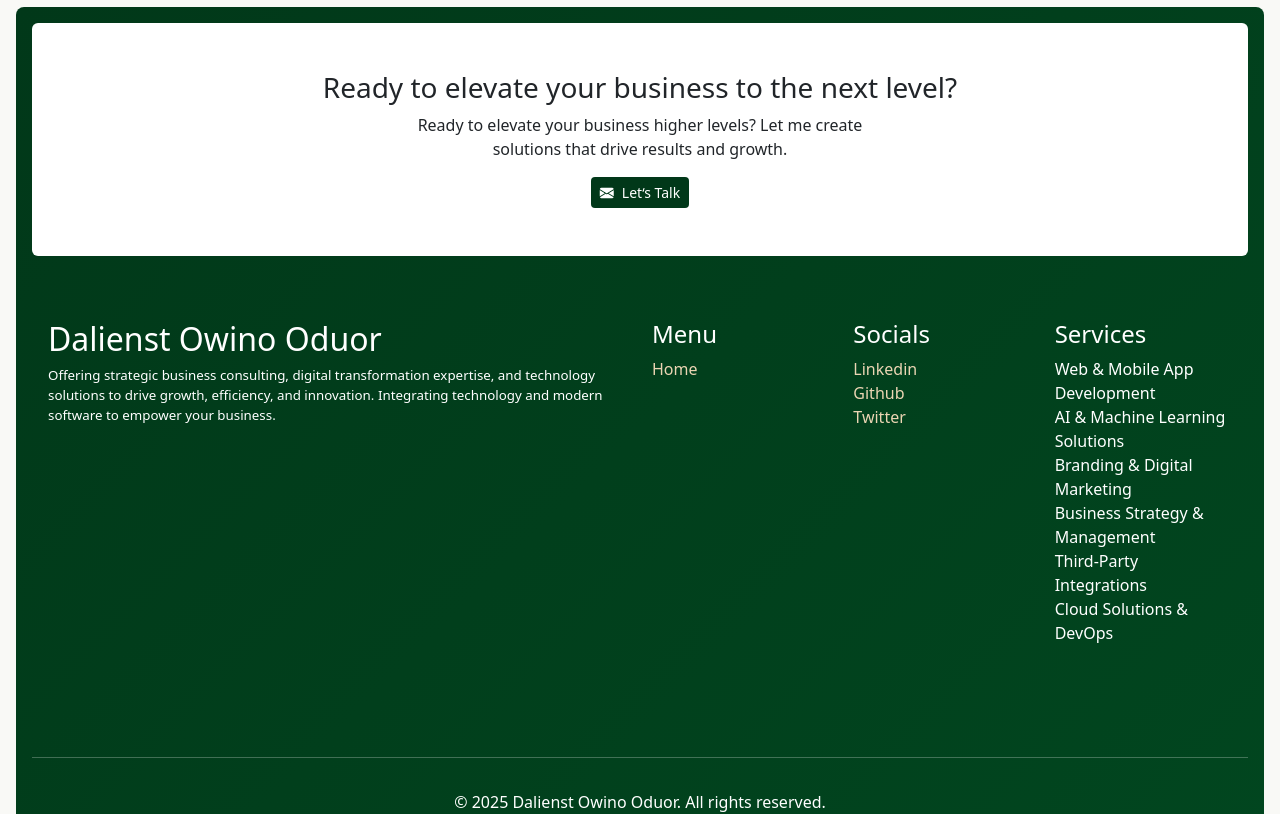
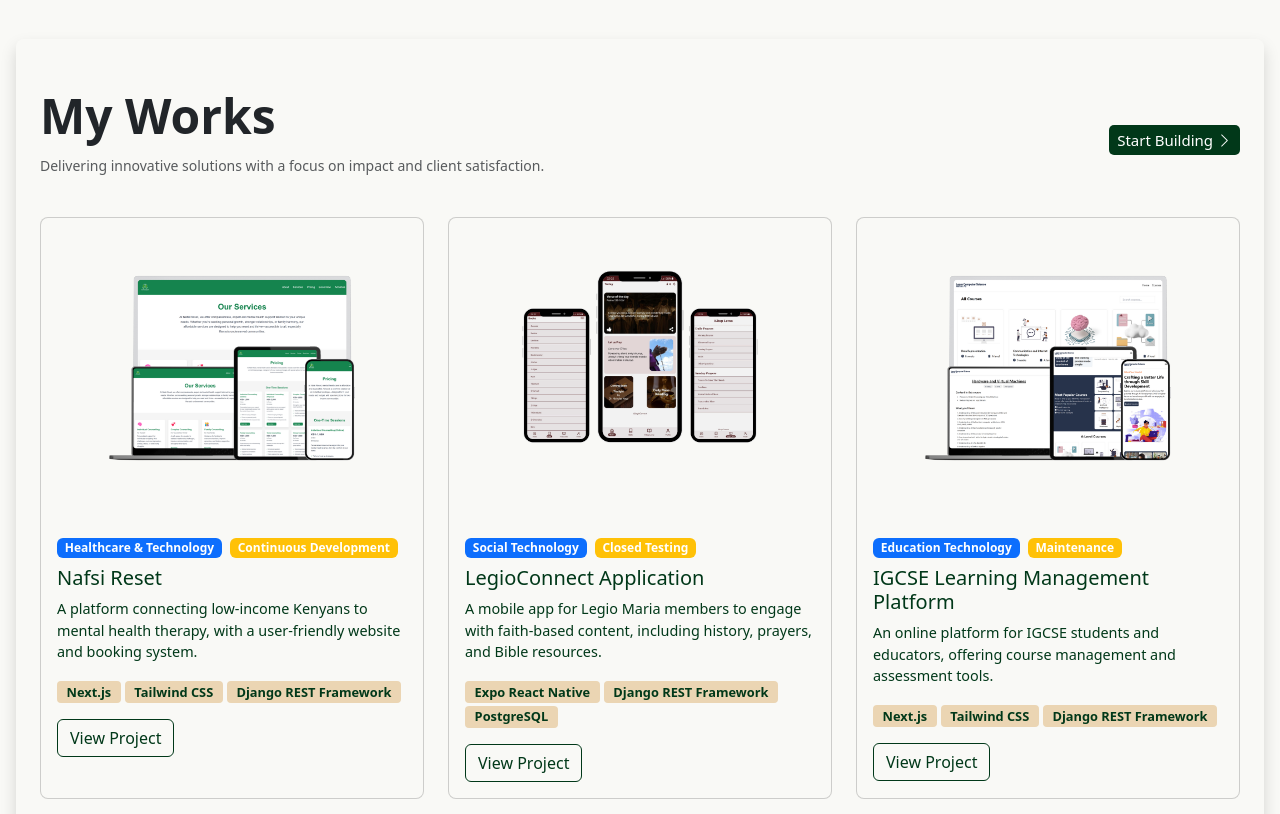
Before and after one commit to dalienst/dalienst, a Next.js app: page / in a window 1280 px wide. Shown: the part 1580-2394 px from the top of the page. Built offline with nearby package versions, Linux system fonts and the light colour scheme.

Commit message:
complete works

```diff
--- a/app/globals.css
+++ b/app/globals.css
@@ -122,13 +122,42 @@ body {
   line-height: 1.5;
 }
 
-.works-bg {
-  background-color: #fff;
+.work-card {
+  transition: transform 0.3s ease, box-shadow 0.3s ease;
+  /* border: none; */
+  border-radius: 0.5rem;
+  background-color: var(--background);
+}
+
+.work-card:hover {
+  transform: translateY(-5px);
+  box-shadow: 0 4px 15px rgba(0, 0, 0, 0.1) !important;
+}
+
+.work-title {
+  font-size: 1.25rem;
+  color: var(--primary);
 }
 
 .work-description {
-  font-size: 15px;
-  color: #686666;
+  font-size: 0.9rem;
+  color: var(--primary);
+  line-height: 1.5;
+}
+
+.tech-badge {
+  background-color: var(--creame);
+  color: var(--primary);
+  font-size: 0.8rem;
+  padding: 0.3rem 0.6rem;
+  border-radius: 0.25rem;
+}
+
+.card-img-top {
+  object-fit: contain;
+  height: 300px;
+  border-top-left-radius: 0.5rem;
+  border-top-right-radius: 0.5rem;
 }
 
 .footer-btn {
--- a/app/page.jsx
+++ b/app/page.jsx
@@ -10,7 +10,7 @@ function Home() {
       <Header />
       <About />
       <Services />
-      {/* <Works /> */}
+      <Works />
     </>
   );
 }
--- a/components/landing/Works.jsx
+++ b/components/landing/Works.jsx
@@ -5,68 +5,82 @@ import React from "react";
 
 function Works() {
   return (
-    <div className="container-fluid px-3 py-3">
+    <div className="container-fluid px-3 py-5" id="works">
       <div className="py-5 works-bg px-4 rounded-3 shadow">
-        <section className="mb-3 d-flex flex-column flex-md-row justify-content-between align-items-start align-items-md-center">
+        <section className="mb-4 d-flex flex-column flex-md-row justify-content-between align-items-start align-items-md-center">
           <div>
-            <h1>My Works</h1>
-            <p>
+            <h1 className="display-5 fw-bold">My Works</h1>
+            <p className="text-muted">
               <small>
-                My work combines a step-by-step procedure ensuring customer
-                satisfaction is met.
+                Delivering innovative solutions with a focus on impact and
+                client satisfaction.
               </small>
             </p>
           </div>
-
+          {/* TODO: Add products page */}
           <div>
-            <Link href="#" className="btn btn-sm btn-outline-success">
-              Get In Depth{" "}
-              <span>
-                <i className="bi bi-chevron-right" />
-              </span>
+            <Link
+              href="mailto:oduordalienst@gmail.com"
+              className="btn btn-sm primary-btn"
+              aria-label="Contact for project details"
+            >
+              Start Building{" "}
+              <i className="bi bi-chevron-right" aria-hidden="true" />
             </Link>
           </div>
         </section>
 
-        <hr />
-
-        <div>
-          {works?.map((work, index) => (
-            <div
-              className="row py-2 align-items-center border-bottom mb-3"
-              key={work?.id}
-            >
-              <div
-                className={`col-md-6 col-sm-12 d-flex flex-column justify-content-center ${
-                  index % 2 === 0 ? "order-md-1" : "order-md-2"
-                }`}
-              >
-                {/* Button is now wrapped in a div to avoid taking full width */}
-                <div className="mb-5">
-                  <button className="border rounded-pill btn btn-sm">
-                    {work?.tag}
-                  </button>
-                </div>
-
-                <div>
-                  <h5 className="work-title">{work?.title}</h5>
-                  <p className="work-description">{work?.description}</p>
-                </div>
-              </div>
-
-              <div
-                className={`col-md-6 col-sm-12 d-flex align-items-center justify-content-center ${
-                  index % 2 === 0 ? "order-md-2" : "order-md-1"
-                }`}
-              >
+        <div className="row">
+          {works.map((work) => (
+            <div key={work.id} className="col-lg-4 col-md-6 col-sm-12 mb-4">
+              <div className="card h-100 work-card">
                 <Image
-                  src={work?.image}
+                  src={work.image}
                   width={300}
                   height={300}
-                  priority
-                  className="img-fluid shadow"
-                  alt="Work Image"
+                  className="card-img-top img-fluid"
+                  alt={work.title}
+                  priority={work.id === 1}
                 />
+                <div className="card-body">
+                  <div className="mb-2">
+                    <span className="badge bg-primary">{work.category}</span>
+                    {work.status !== "Completed" && (
+                      <span className="badge bg-warning ms-2">
+                        {work.status}
+                      </span>
+                    )}
+                  </div>
+                  <h5 className="card-title work-title">{work.title}</h5>
+                  <p className="card-text work-description">
+                    {work.description}
+                  </p>
+                  <div className="mb-3">
+                    {work.technologies.slice(0, 3).map((tech, index) => (
+                      <span key={index} className="badge tech-badge me-1">
+                        {tech}
+                      </span>
+                    ))}
+                  </div>
+                  {/* <ul className="list-unstyled mb-3">
+                    {work.impact.slice(0, 2).map((item, index) => (
+                      <li key={index} className="mb-1">
+                        <i
+                          className="bi bi-check-circle-fill text-primary me-2"
+                          aria-hidden="true"
+                        />
+                        <small>{item}</small>
+                      </li>
+                    ))}
+                  </ul> */}
+                  <Link
+                    href={work.link}
+                    className="btn secondary-btn"
+                    aria-label={`View details for ${work.title}`}
+                  >
+                    View Project
+                  </Link>
+                </div>
               </div>
             </div>
           ))}
--- a/data/works.jsx
+++ b/data/works.jsx
@@ -24,7 +24,7 @@ const works = [
       "Ensured 100% compliance with data protection for client confidentiality",
       "Boosted online traffic by 25% through Google My Business and email campaigns",
     ],
-    category: "Technology",
+    category: "Healthcare & Technology",
     status: "Continuous Development",
   },
   {
@@ -52,7 +52,7 @@ const works = [
       "Deployed scalable API on Railway, supporting 99.9% uptime",
       "In Closed Testing on Google Play Store, with 20+ user feedback cycles",
     ],
-    category: "Technology",
+    category: "Social Technology",
     status: "Closed Testing",
     date: "In Progress",
   },
@@ -78,7 +78,7 @@ const works = [
       "Achieved 20% faster course loading with DRF API",
       "Deployed on Railway with 99.8% uptime",
     ],
-    category: "Technology",
+    category: "Education Technology",
     status: "Maintenance",
   },
 ];
```
Also changed, not shown: 1 other file (tests, documents, lock files or other folders).
